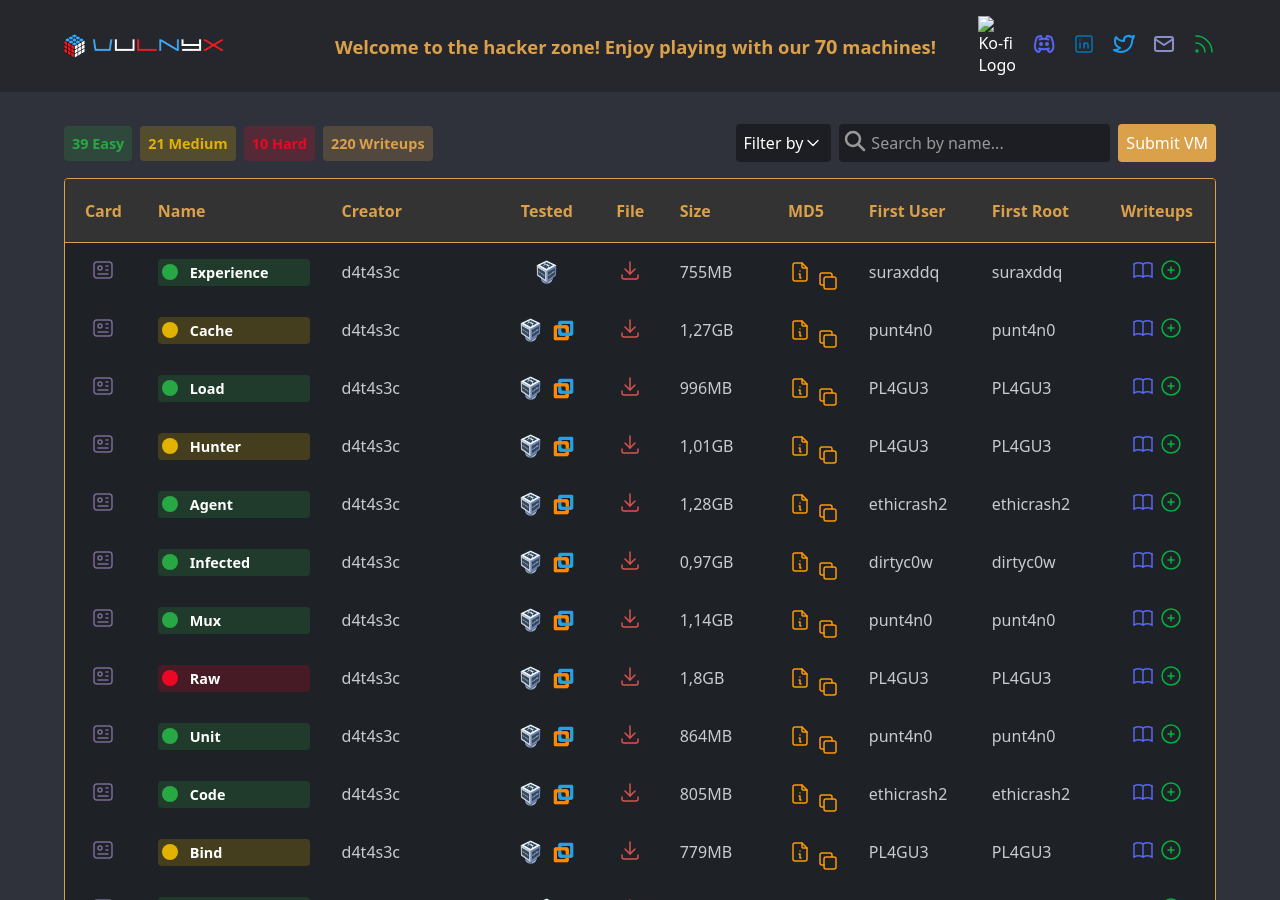
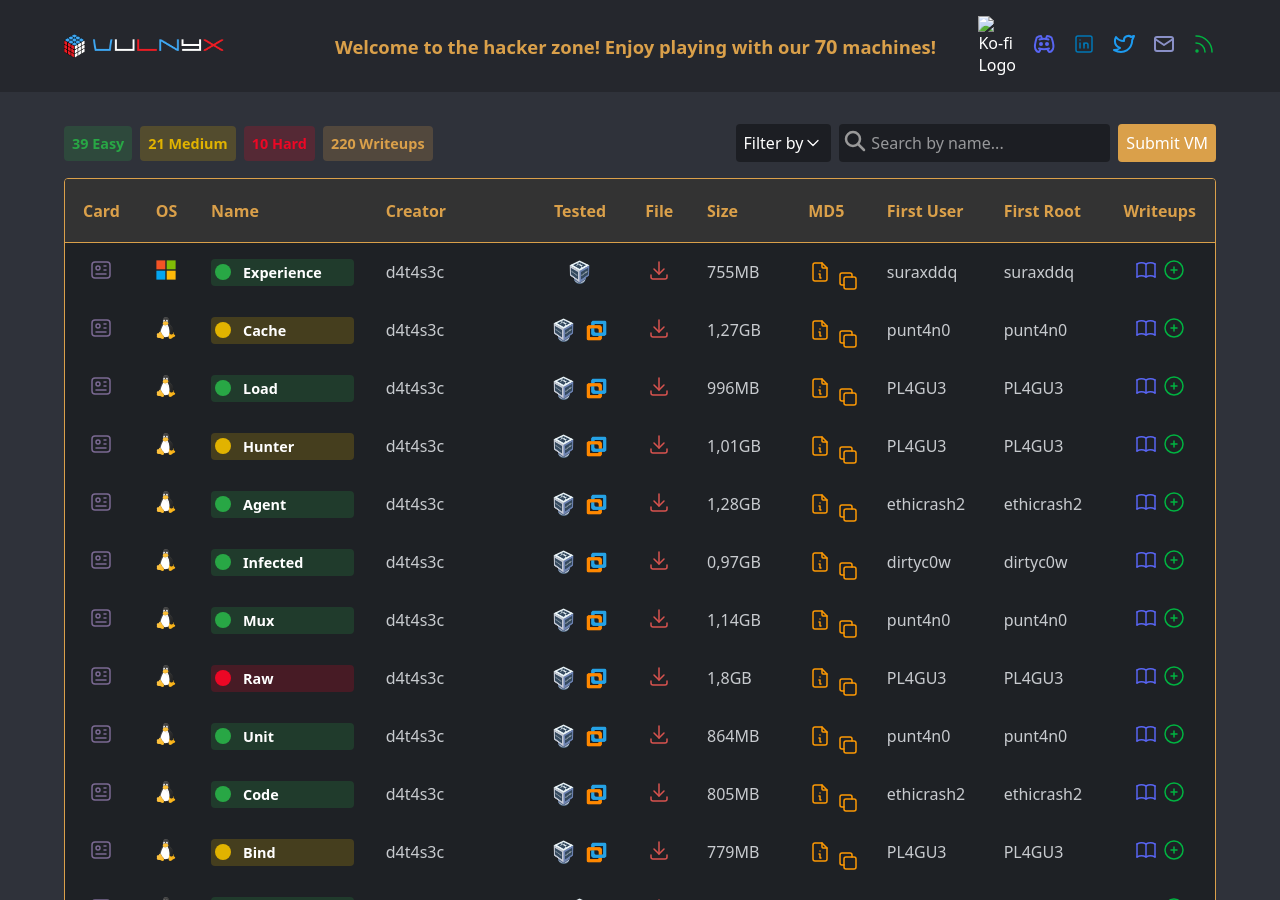
Before and after one commit to VulNyx/vulnyx, a Jekyll site: the page built from index.md, in a window 1280 px wide and 900 px high. Built offline with Jekyll 4.4.1, drawn with Linux system fonts in a browser that asks for light colours.

Commit message:
add new column in table for os

```diff
--- a/_layouts/main.html
+++ b/_layouts/main.html
@@ -237,6 +237,7 @@
           <thead>
             <tr>
               <th id="card">Card</th>
+              <th id="os">OS</th>
               <th class="vm-name">Name</th>
               <th class="creator">Creator</th>
               <th id="tested">Tested</th>
@@ -269,6 +270,9 @@
                     <path d="M7 16l10 0" />
                   </svg>
                 </button>
+              </td>
+              <td class="os">
+                <img title="{{data[1].os}}" alt="{{data[1].os}}" icon src="/assets/{{data[1].os}}.svg" width="22" height="22">
               </td>
               <td id="vm">
                 <div class="vm-name-btn level-btn {{ data[1].difficulty | downcase }}">
```
